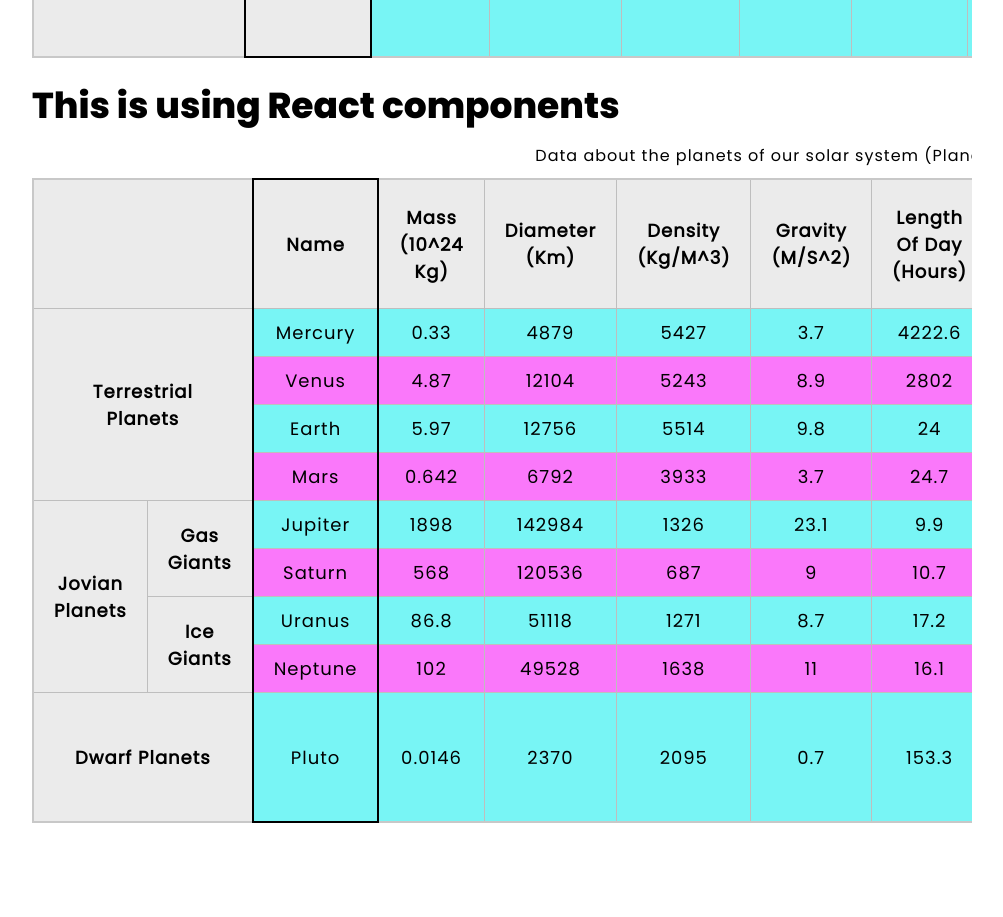
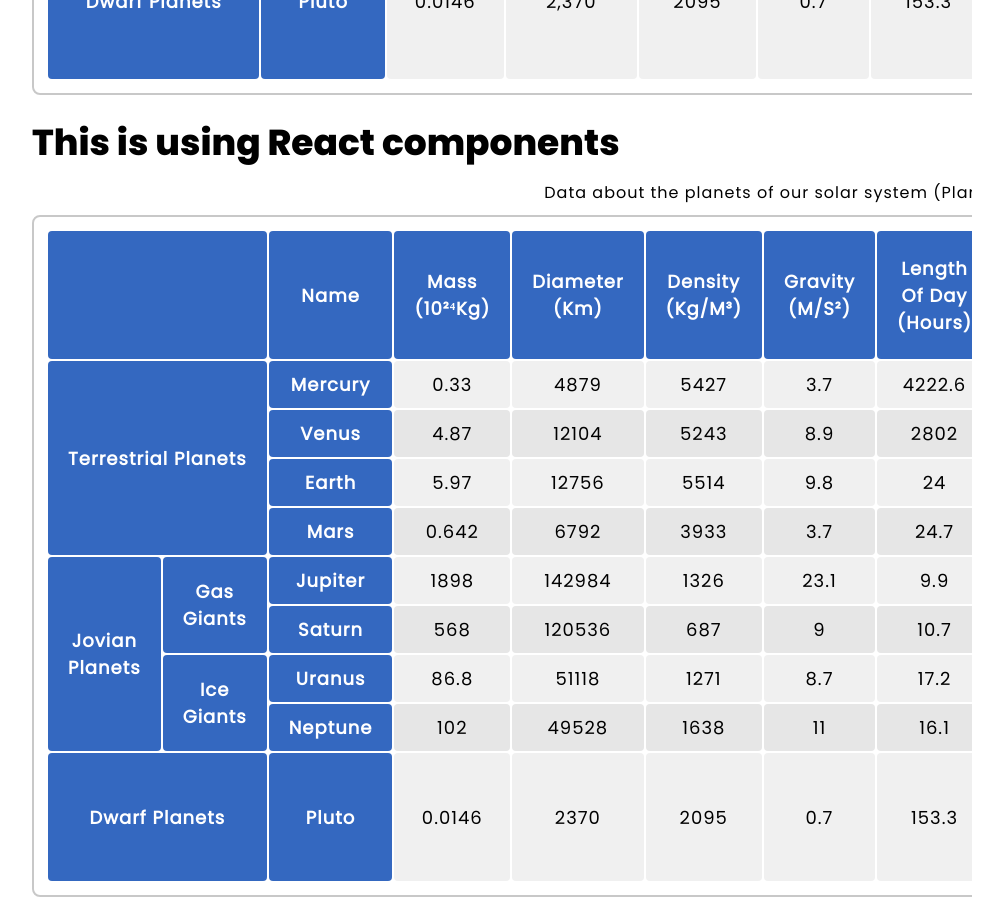
Before and after one commit to yadavrashindra5/react-components, a React (Vite) app: page / in a window 1280 px wide. Shown: the part 1600-2517 px from the top of the page, without its empty margins (138-1141 px from the left). Before the commit the page ends 2443 px from the top, so only its background shows below. Built offline with nearby package versions, Linux system fonts and the light colour scheme.

Commit message:
some basic stylinh

```diff
--- a/src/components/Table/TableData.ts
+++ b/src/components/Table/TableData.ts
@@ -5,47 +5,47 @@ export const planetData = {
     terrestrial_planets: [
       {
         Name: "Mercury",
-        "Mass (10^24 kg)": 0.33,
+        "Mass (10²⁴kg)": 0.33,
         "Diameter (km)": 4879,
-        "Density (kg/m^3)": 5427,
-        "Gravity (m/s^2)": 3.7,
+        "Density (kg/m³)": 5427,
+        "Gravity (m/s²)": 3.7,
         "Length of day (hours)": 4222.6,
-        "Distance from Sun (10^6km)": 57.9,
+        "Distance from Sun (10⁶km)": 57.9,
         "Mean temperature (°C)": 167,
         "Number of moons": 0,
         Notes: "Closest to the Sun",
       },
       {
         Name: "Venus",
-        "Mass (10^24kg)": 4.87,
+        "Mass (10²⁴kg)": 4.87,
         "Diameter (km)": 12104,
-        "Density (kg/m^3)": 5243,
-        "Gravity (m/s^2)": 8.9,
+        "Density (kg/m³)": 5243,
+        "Gravity (m/s²)": 8.9,
         "Length of day (hours)": 2802.0,
-        "Distance from Sun (10^6km)": 108.2,
+        "Distance from Sun (10⁶km)": 108.2,
         "Mean temperature (°C)": 464,
         "Number of moons": 0,
       },
       {
         Name: "Earth",
-        "Mass (10^24kg)": 5.97,
+        "Mass (10²⁴kg)": 5.97,
         "Diameter (km)": 12756,
-        "Density (kg/m^3)": 5514,
-        "Gravity (m/s^2)": 9.8,
+        "Density (kg/m³)": 5514,
+        "Gravity (m/s²)": 9.8,
         "Length of day (hours)": 24.0,
-        "Distance from Sun (10^6km)": 149.6,
+        "Distance from Sun (10⁶km)": 149.6,
         "Mean temperature (°C)": 15,
         "Number of moons": 1,
         Notes: "Our world",
       },
       {
         Name: "Mars",
-        "Mass (10^24kg)": 0.642,
+        "Mass (10²⁴kg)": 0.642,
         "Diameter (km)": 6792,
-        "Density (kg/m^3)": 3933,
-        "Gravity (m/s^2)": 3.7,
+        "Density (kg/m³)": 3933,
+        "Gravity (m/s²)": 3.7,
         "Length of day (hours)": 24.7,
-        "Distance from Sun (10^6km)": 227.9,
+        "Distance from Sun (10⁶km)": 227.9,
         "Mean temperature (°C)": -65,
         "Number of moons": 2,
         Notes: "The red planet",
@@ -55,24 +55,24 @@ export const planetData = {
       gas_giants: [
         {
           Name: "Jupiter",
-          "Mass (10^24kg)": 1898,
+          "Mass (10²⁴kg)": 1898,
           "Diameter (km)": 142984,
-          "Density (kg/m^3)": 1326,
-          "Gravity (m/s^2)": 23.1,
+          "Density (kg/m³)": 1326,
+          "Gravity (m/s²)": 23.1,
           "Length of day (hours)": 9.9,
-          "Distance from Sun (10^6km)": 778.6,
+          "Distance from Sun (10⁶km)": 778.6,
           "Mean temperature (°C)": -110,
           "Number of moons": 67,
           Notes: "The largest planet",
         },
         {
           Name: "Saturn",
-          "Mass (10^24kg)": 568,
+          "Mass (10²⁴kg)": 568,
           "Diameter (km)": 120536,
-          "Density (kg/m^3)": 687,
-          "Gravity (m/s^2)": 9.0,
+          "Density (kg/m³)": 687,
+          "Gravity (m/s²)": 9.0,
           "Length of day (hours)": 10.7,
-          "Distance from Sun (10^6km)": 1433.5,
+          "Distance from Sun (10⁶km)": 1433.5,
           "Mean temperature (°C)": -140,
           "Number of moons": 62,
         },
@@ -80,23 +80,23 @@ export const planetData = {
       ice_giants: [
         {
           Name: "Uranus",
-          "Mass (10^24kg)": 86.8,
+          "Mass (10²⁴kg)": 86.8,
           "Diameter (km)": 51118,
-          "Density (kg/m^3)": 1271,
-          "Gravity (m/s^2)": 8.7,
+          "Density (kg/m³)": 1271,
+          "Gravity (m/s²)": 8.7,
           "Length of day (hours)": 17.2,
-          "Distance from Sun (10^6km)": 2872.5,
+          "Distance from Sun (10⁶km)": 2872.5,
           "Mean temperature (°C)": -195,
           "Number of moons": 27,
         },
         {
           Name: "Neptune",
-          "Mass (10^24kg)": 102,
+          "Mass (10²⁴kg)": 102,
           "Diameter (km)": 49528,
-          "Density (kg/m^3)": 1638,
-          "Gravity (m/s^2)": 11.0,
+          "Density (kg/m³)": 1638,
+          "Gravity (m/s²)": 11.0,
           "Length of day (hours)": 16.1,
-          "Distance from Sun (10^6km)": 4495.1,
+          "Distance from Sun (10⁶km)": 4495.1,
           "Mean temperature (°C)": -200,
           "Number of moons": 14,
         },
@@ -105,12 +105,12 @@ export const planetData = {
     dwarf_planets: [
       {
         Name: "Pluto",
-        "Mass (10^24kg)": 0.0146,
+        "Mass (10²⁴kg)": 0.0146,
         "Diameter (km)": 2370,
-        "Density (kg/m^3)": 2095,
-        "Gravity (m/s^2)": 0.7,
+        "Density (kg/m³)": 2095,
+        "Gravity (m/s²)": 0.7,
         "Length of day (hours)": 153.3,
-        "Distance from Sun (10^6km)": 5906.4,
+        "Distance from Sun (10⁶km)": 5906.4,
         "Mean temperature (°C)": -225,
         "Number of moons": 5,
         Notes: `Declassified as a planet in 2006, but this remains controversial. (Source: http://www.usatoday.com/story/tech/2014/10/02/pluto-planet-solar-system/16578959/)`,
--- a/src/components/Table/table.module.css
+++ b/src/components/Table/table.module.css
@@ -78,22 +78,26 @@
   overflow: scroll;
 
   table {
-    border-collapse: collapse;
     border: 2px solid rgb(200, 200, 200);
     letter-spacing: 1px;
     font-size: 3.2rem;
+    border-radius: 0.8rem;
+    padding: 1.2rem;
+    /* border-collapse: collapse; */
   }
 
   td,
   th {
-    border: 1px solid rgb(190, 190, 190);
+    border-radius: 0.4rem;
+    /* border: 2px solid rgb(0, 0, 0); */
     padding: 10px 20px;
   }
 
   th {
     text-transform: capitalize;
     font-size: 1.8rem;
-    background-color: rgb(235, 235, 235);
+    color: #fff;
+    background-color: #3468c0;
   }
 
   td {
@@ -106,11 +110,11 @@
   }
 
   tr:nth-child(even) td {
-    background-color: rgb(250, 120, 250);
+    background-color: rgb(230, 230, 230);
   }
 
   tr:nth-child(odd) td {
-    background-color: rgb(120, 245, 245);
+    background-color: rgb(240, 240, 240);
   }
 
   caption {
@@ -123,7 +127,6 @@
 
   tbody {
     font-size: 3.2rem;
-    /* font-style: italic; */
   }
 
   tfoot {
--- a/src/components/Table/table.tsx
+++ b/src/components/Table/table.tsx
@@ -544,22 +544,40 @@ export default function Table() {
                               rowspan={4}
                               tableHeading={value.split("_").join(" ")}
                             />
-                            {Object.keys(sv).map((svVal) => {
+                            {Object.keys(sv).map((svVal, svInd) => {
                               return (
+                                <>
+                                  {(svInd === 0 && (
+                                    <RootTable.TableBodyData
+                                      isTableHeading={true}
+                                      tableHeading={sv[svVal]}
+                                    />
+                                  )) || (
                                     <RootTable.TableBodyData
                                       isTableHeading={false}
                                       tableHeading={sv[svVal]}
                                     />
+                                  )}
+                                </>
                               );
                             })}
                           </>
                         )) ||
-                          Object.keys(sv).map((svVal) => {
+                          Object.keys(sv).map((svVal, svInd) => {
                             return (
+                              <>
+                                {(svInd === 0 && (
+                                  <RootTable.TableBodyData
+                                    isTableHeading={true}
+                                    tableHeading={sv[svVal]}
+                                  />
+                                )) || (
                                   <RootTable.TableBodyData
                                     isTableHeading={false}
                                     tableHeading={sv[svVal]}
                                   />
+                                )}
+                              </>
                             );
                           })}
                       </RootTable.TableRow>
@@ -597,10 +615,19 @@ export default function Table() {
                                         {Object.keys(v).map(
                                           (someVal, someInd) => {
                                             return (
+                                              <>
+                                                {(someInd === 0 && (
+                                                  <RootTable.TableBodyData
+                                                    isTableHeading={true}
+                                                    tableHeading={v[someVal]}
+                                                  />
+                                                )) || (
                                                   <RootTable.TableBodyData
                                                     isTableHeading={false}
                                                     tableHeading={v[someVal]}
                                                   />
+                                                )}
+                                              </>
                                             );
                                           }
                                         )}
@@ -608,10 +635,19 @@ export default function Table() {
                                     )) ||
                                       Object.keys(v).map((someVal, someInd) => {
                                         return (
+                                          <>
+                                            {(someInd === 0 && (
+                                              <RootTable.TableBodyData
+                                                isTableHeading={true}
+                                                tableHeading={v[someVal]}
+                                              />
+                                            )) || (
                                               <RootTable.TableBodyData
                                                 isTableHeading={false}
                                                 tableHeading={v[someVal]}
                                               />
+                                            )}
+                                          </>
                                         );
                                       })}
                                   </RootTable.TableRow>
@@ -635,10 +671,19 @@ export default function Table() {
                                       {Object.keys(v).map(
                                         (someVal, someInd) => {
                                           return (
+                                            <>
+                                              {(someInd === 0 && (
+                                                <RootTable.TableBodyData
+                                                  isTableHeading={true}
+                                                  tableHeading={v[someVal]}
+                                                />
+                                              )) || (
                                                 <RootTable.TableBodyData
                                                   isTableHeading={false}
                                                   tableHeading={v[someVal]}
                                                 />
+                                              )}
+                                            </>
                                           );
                                         }
                                       )}
@@ -646,10 +691,19 @@ export default function Table() {
                                   )) ||
                                     Object.keys(v).map((someVal, someInd) => {
                                       return (
+                                        <>
+                                          {(someInd === 0 && (
+                                            <RootTable.TableBodyData
+                                              isTableHeading={true}
+                                              tableHeading={v[someVal]}
+                                            />
+                                          )) || (
                                             <RootTable.TableBodyData
                                               isTableHeading={false}
                                               tableHeading={v[someVal]}
                                             />
+                                          )}
+                                        </>
                                       );
                                     })}
                                 </RootTable.TableRow>
```
Lines whose indentation alone changed are shown as unchanged.
